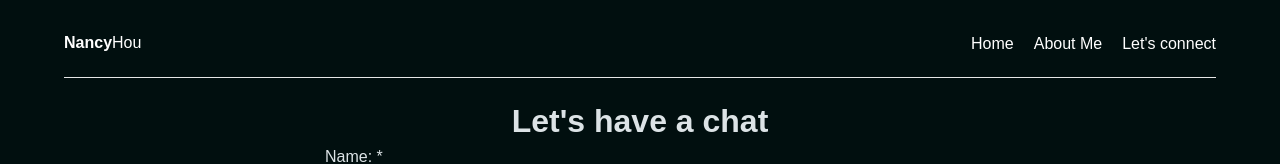
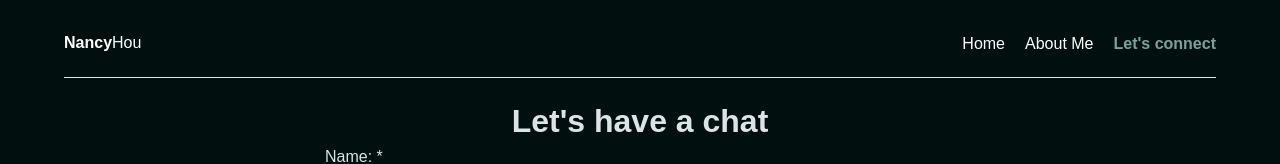
Before and after one commit to hxynh/Portfolio, a React (Create React App) app in the folder frontend/: page /contact in a window 1280 px wide. Shown: the top 164 px of the page. Built offline with nearby package versions, Linux system fonts and the light colour scheme.

Commit message:
Updated styling for TopNavBar

```diff
--- a/frontend/src/components/TopNavBar.jsx
+++ b/frontend/src/components/TopNavBar.jsx
@@ -1,7 +1,9 @@
-import { Link } from "react-router-dom";
+import { Link, useLocation } from "react-router-dom";
 import classes from "./styles/TopNavBar.module.css"
 
 export default function TopNavBar() {
+   const location = useLocation();
+
   return (
     <header className={classes.header}>
         <div>
@@ -9,13 +11,13 @@ export default function TopNavBar() {
         </div>
         <ul>
             <li>
-                <Link to='/'>Home</Link>
+                <Link to='/' className={location.pathname === "/" ? classes.active : ""}>Home</Link>
             </li>
             <li>
-                <Link to='about-me'>About Me</Link>
+                <Link to='about-me' className={location.pathname === "/about-me" ? classes.active : ""}>About Me</Link>
             </li>
             <li>
-                <Link to='contact'>Let's connect</Link>
+                <Link to='contact' className={location.pathname === "/contact" ? classes.active : ""}>Let's connect</Link>
             </li>
         </ul>
     </header>
--- a/frontend/src/components/styles/TopNavBar.module.css
+++ b/frontend/src/components/styles/TopNavBar.module.css
@@ -11,7 +11,6 @@
 
   .header a {
     color: white;
-
   }
 
   .header ul {
@@ -29,8 +28,9 @@
     align-items: center;
   }
 
-  .header ul li a:hover {
-    color: #777;
+  .header ul li a:hover, .header ul li a.active {
+    color: #7CA397;
+    font-weight: bold;
   }
 
   .header ul li a svg {
--- a/frontend/src/index.css
+++ b/frontend/src/index.css
@@ -11,7 +11,7 @@ body {
 
 a {
   text-decoration: none;
-  color: #000;
+  color: #9FAE9B;
 }
 
 p {
--- a/frontend/src/pages/styles/About.module.css
+++ b/frontend/src/pages/styles/About.module.css
@@ -45,7 +45,6 @@
 }
 
 .saveBtn:hover {
-    background-color: #948a8a;
+    background-color: #293E42;
     color: white;
-    border: 1px solid white;
 }
```
